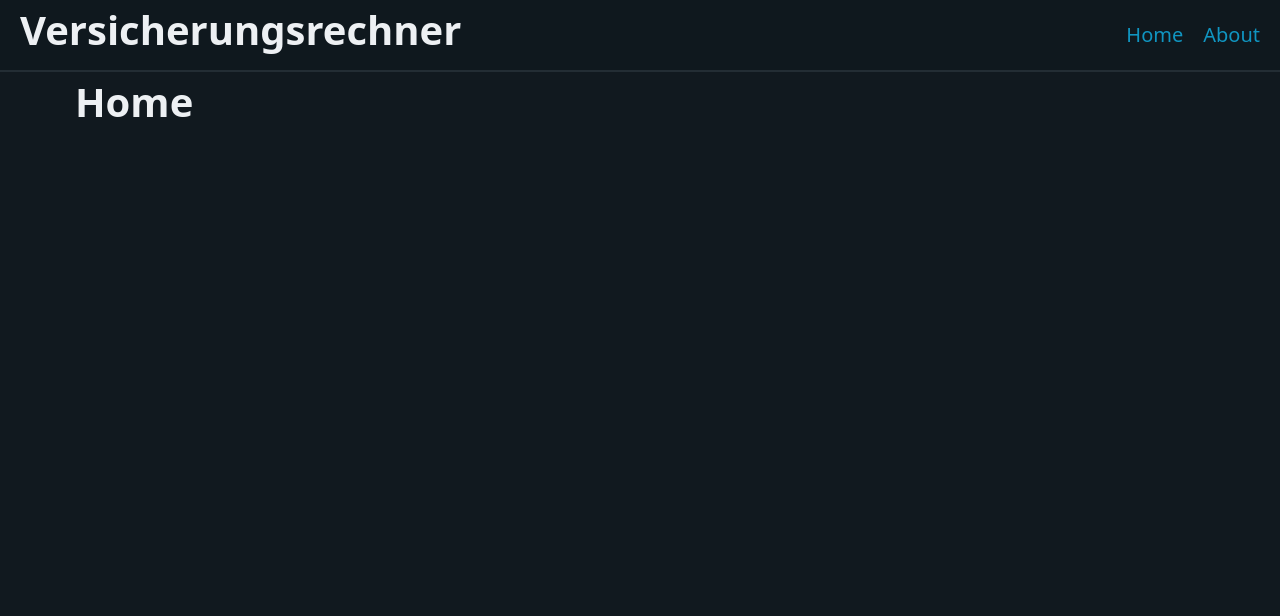
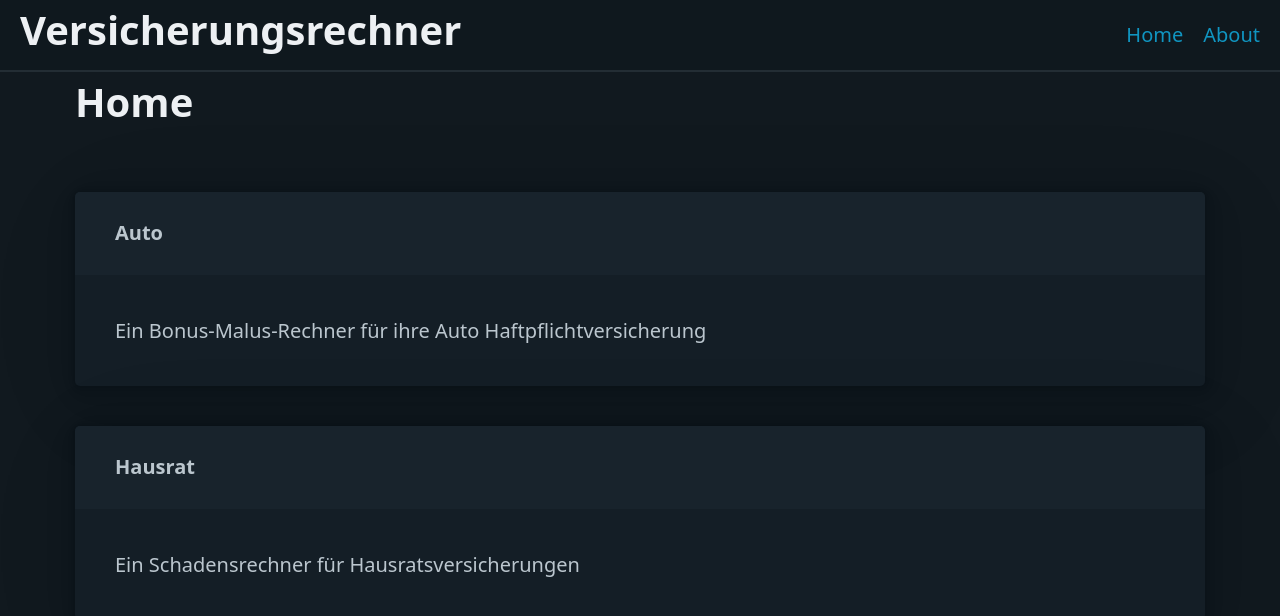
Before and after one commit to pcaracal/project_versicherungsrechner, a React (Create React App) app in the folder versicherungsrechner/: page / in a window 1280 px wide. Shown: the top 616 px of the page. Built offline with nearby package versions, Linux system fonts and the light colour scheme.

Commit message:
Home site finished for now, update documentation

```diff
--- a/versicherungsrechner/src/sites/Home.js
+++ b/versicherungsrechner/src/sites/Home.js
@@ -3,7 +3,29 @@ const Home = () => {
     return (
         <div className="Home">
             <main className="container">
-                <h1>Home</h1>
+                <header><h1>Home</h1></header>
+
+                <aside>
+                    <article>
+                        <header>
+                            <strong>
+                                Auto
+                            </strong>
+                        </header>
+                        Ein Bonus-Malus-Rechner für ihre Auto Haftpflichtversicherung
+                    </article>
+                </aside>
+
+                <aside>
+                    <article>
+                        <header>
+                            <strong>
+                                Hausrat
+                            </strong>
+                        </header>
+                        Ein Schadensrechner für Hausratsversicherungen
+                    </article>
+                </aside>
             </main>
         </div>
     );
```
Also changed, not shown: 1 other file (tests, documents, lock files or other folders).
